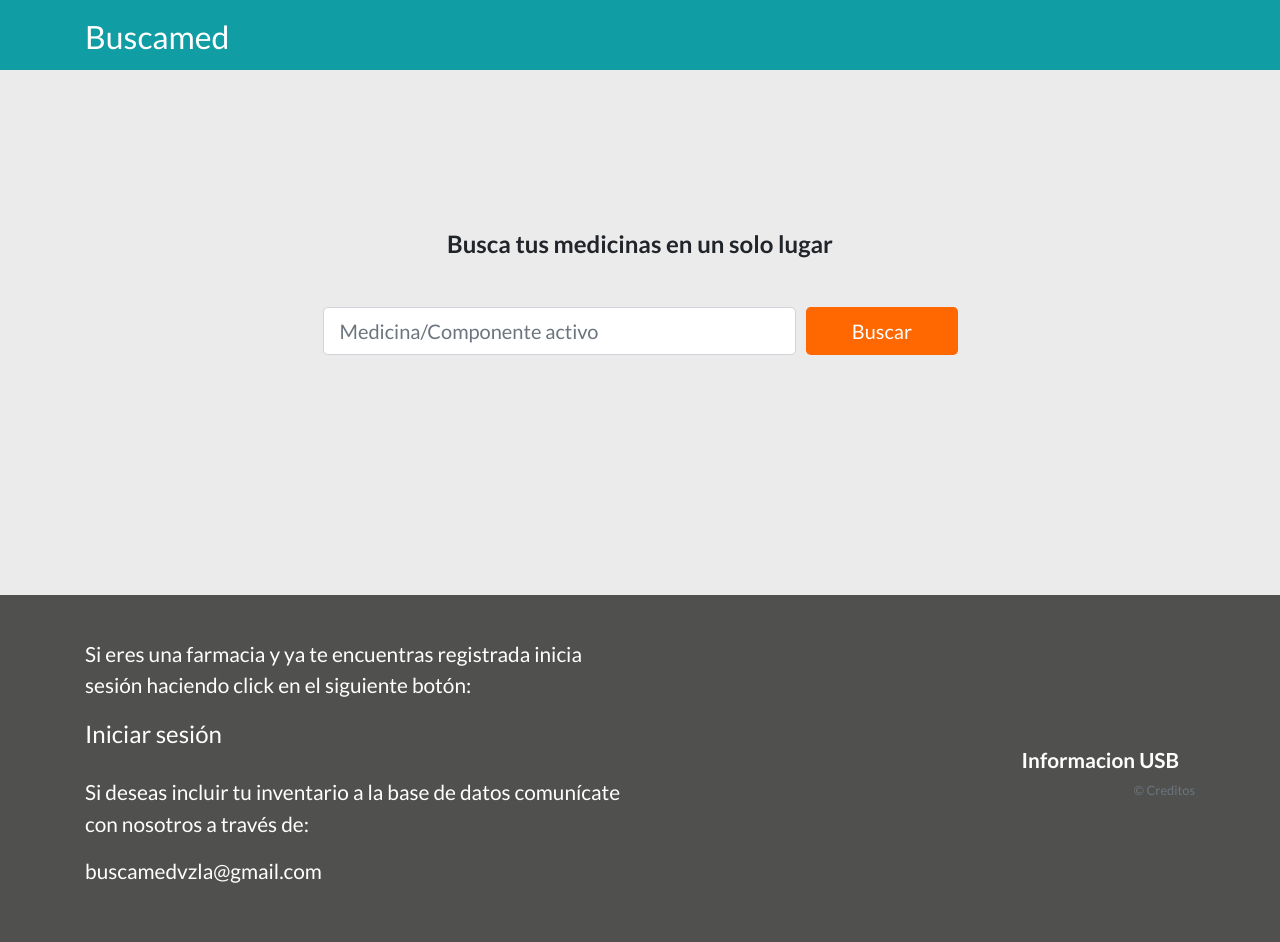
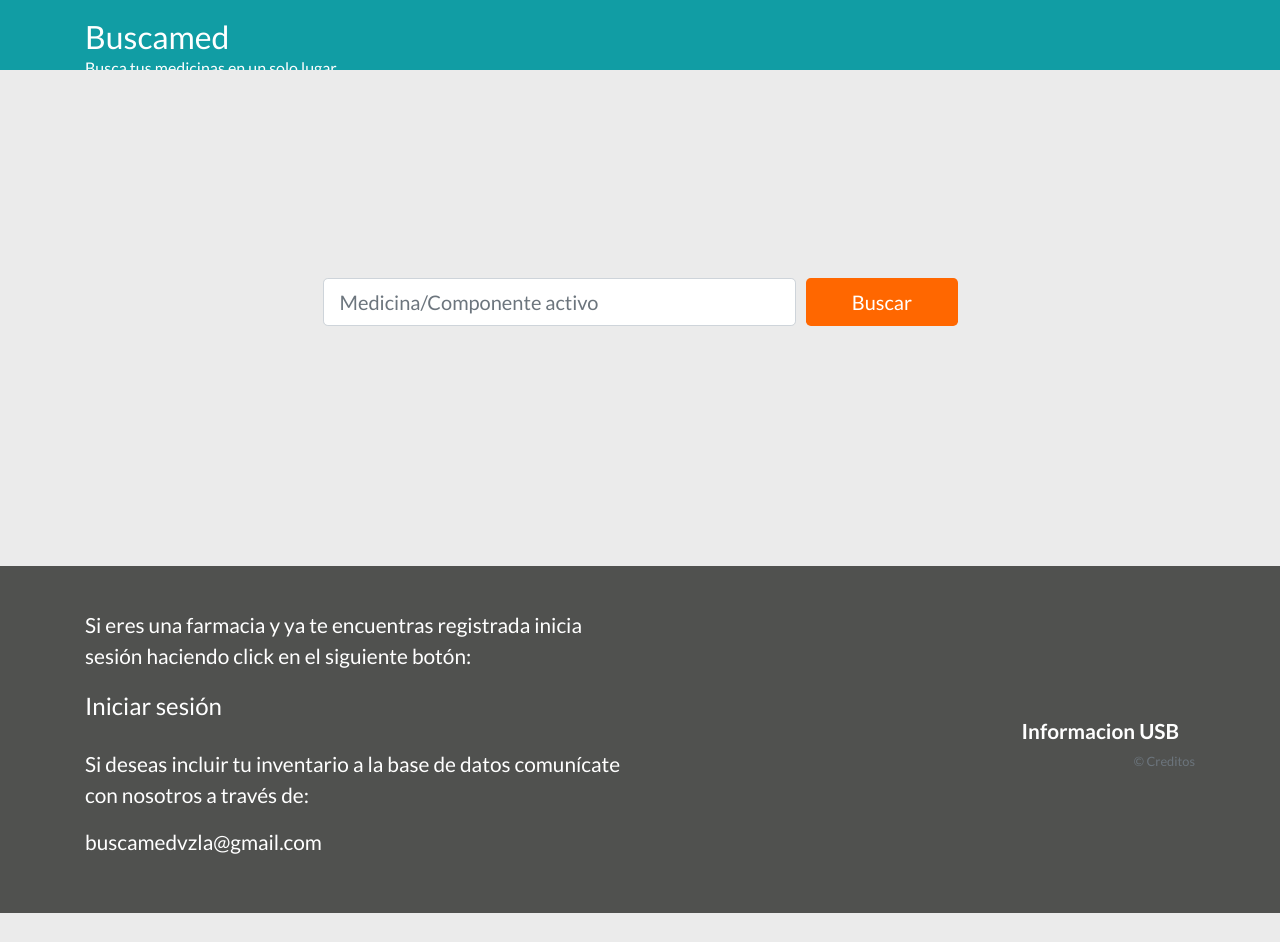
Before and after one commit to lautarovc/BuscaMed-Server, a Django app: page / in a window 1280 px wide. After the commit the page ends 913 px from the top, so only its background shows below. Run offline with Django 3.2, Linux system fonts and the light colour scheme; parts of the project's set-up code (start-up, migrations or seed data) failed here and were passed over; some libraries are stand-ins or nearby versions.

Commit message:
Agrega slogan

```diff
--- a/stores/static/css/landing-page.css
+++ b/stores/static/css/landing-page.css
@@ -138,6 +138,7 @@ nav.navbar-blue {
 .navbar-brand {
   color: white !important;
   font-size: 2rem;
+  margin-bottom: -10px;
 }
 
 #logoutButton {
--- a/stores/templates/index.html
+++ b/stores/templates/index.html
@@ -21,10 +21,12 @@
 <body>
 
  <!-- Navigation -->
-    <nav class="navbar navbar-light bg-light static-top navbar-blue">
+    <nav class="navbar navbar-light text-white bg-light static-top navbar-blue">
       <div class="container">
-        <a class="navbar-brand" href="{% url 'home' %}">Buscamed</a>
-        <!-- <a class="btn btn-primary" href="#">Sign In</a> -->
+        <div>
+          <a class="navbar-brand" href="{% url 'home' %}">Buscamed</a>
+          <p>Busca tus medicinas en un solo lugar</p>
+        </div>
       </div>
     </nav>
 
@@ -33,7 +35,7 @@
       <div class="container">
         <div class="row">
           <div class="col-xl-9 mx-auto">
-            <h4 class="mb-5">Busca tus medicinas en un solo lugar</h4>
+            <h4 class="mb-5"></h4>
           </div>
           <div class="col-md-10 col-lg-8 col-xl-7 mx-auto">
             <form action="#" onsubmit="startSearch();return false">
```
Also changed, not shown: stores/templates/readFile.html (+5 -2 lines), stores/templates/registration/login.html (+5 -3 lines).
